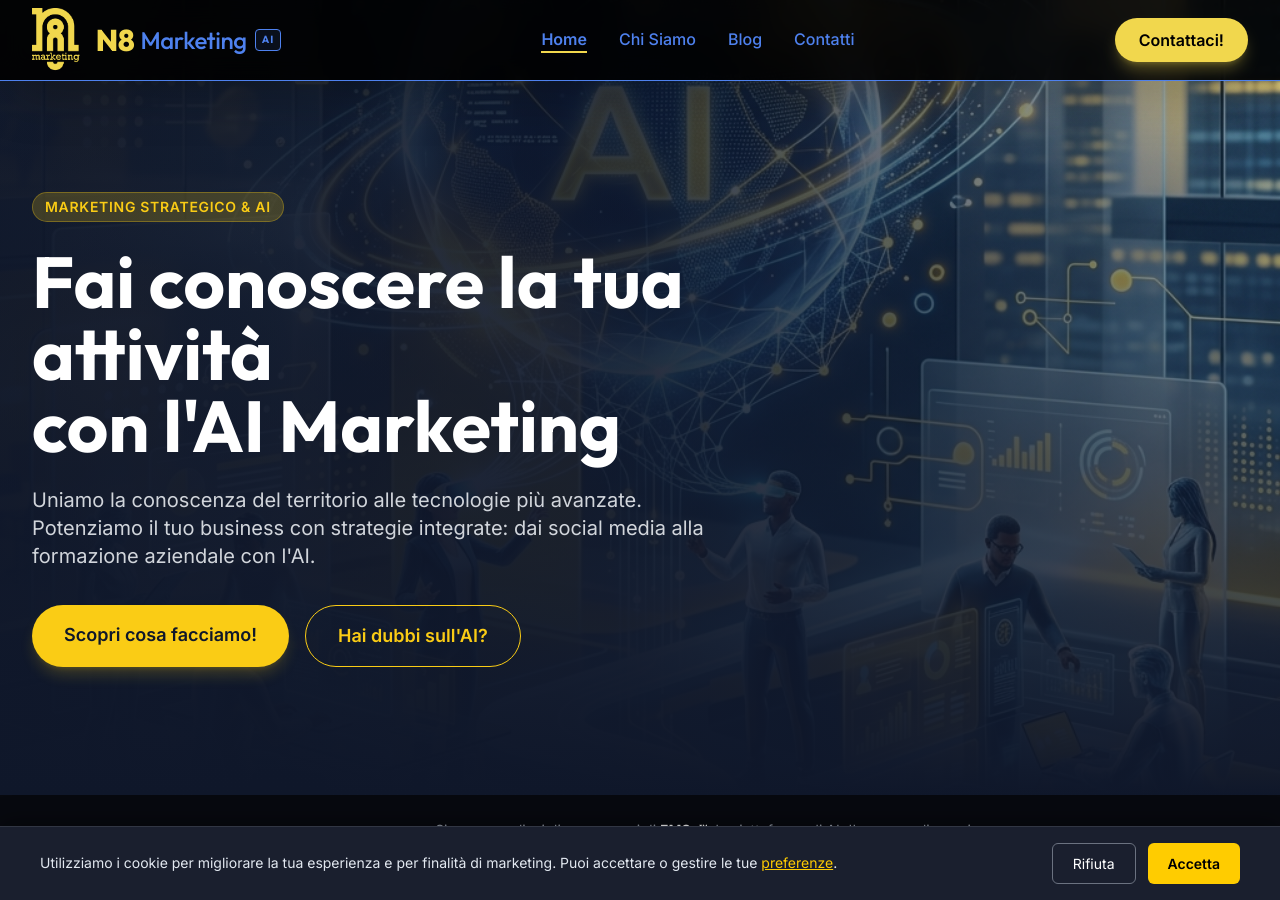
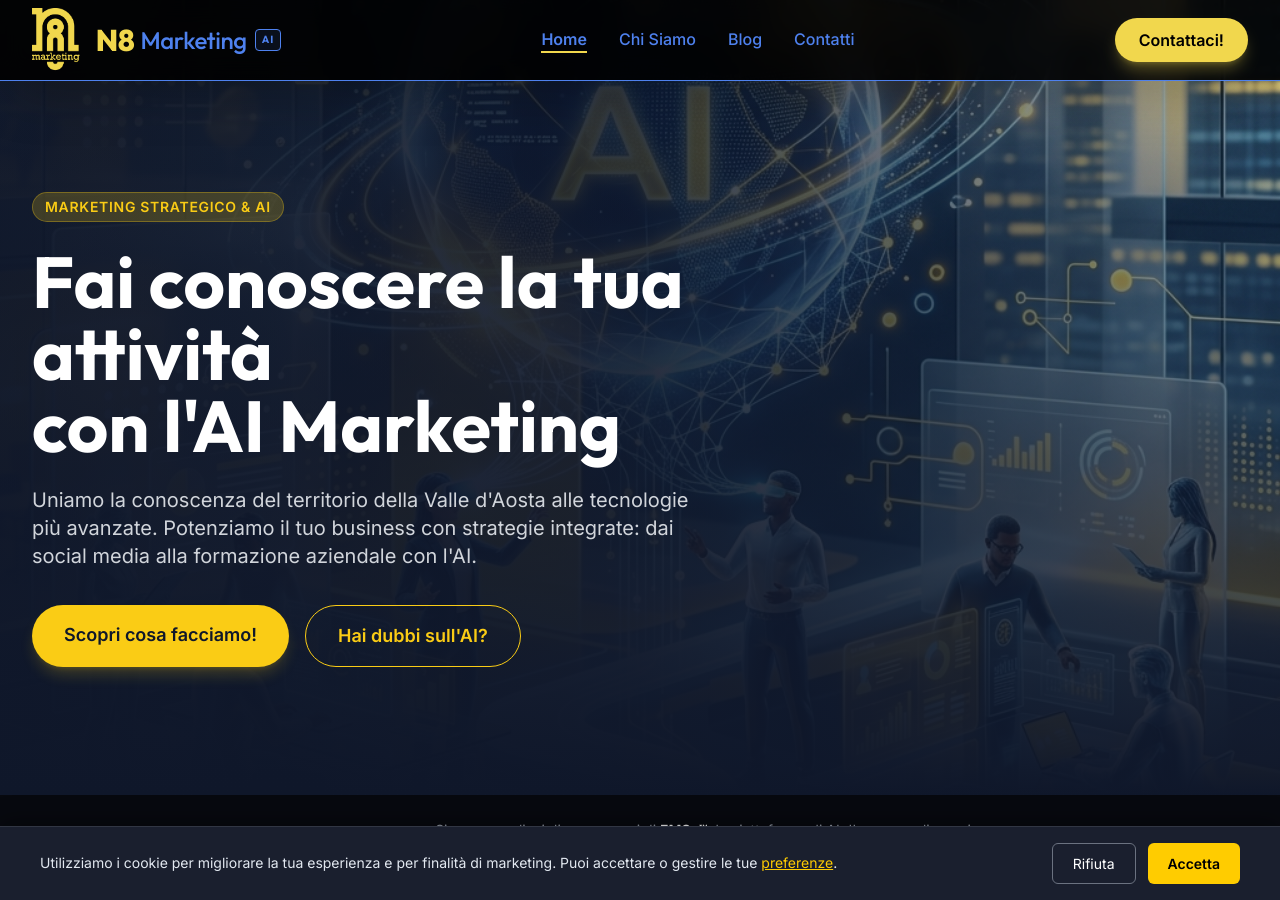
Before and after one commit to NicoDavN8/n8marketing-2026, a Jekyll site: the page index.html, which Jekyll copies as it is, in a window 1280 px wide and 900 px high. Built offline with Jekyll 4.4.1, drawn with Linux system fonts in a browser that asks for light colours; nearby versions of some CDN libraries.

Commit message:
Update hero subtitle: aggiungi 'della Valle d'Aosta' al testo
Co-Authored-By: Claude Sonnet 4.6 <noreply@anthropic.com>

```diff
--- a/index.html
+++ b/index.html
@@ -266,7 +266,7 @@
                     Fai conoscere la tua attività<br class="hidden lg:block"/> con l'<span class="text-gradient">AI Marketing</span>
                 </h1>
                 <p class="hero-subtitle text-lg md:text-xl text-gray-300 max-w-2xl font-light">
-                    Uniamo la conoscenza del territorio alle tecnologie più avanzate. Potenziamo il tuo business con strategie integrate: dai social media alla formazione aziendale con l'AI.
+                    Uniamo la conoscenza del territorio della Valle d'Aosta alle tecnologie più avanzate. Potenziamo il tuo business con strategie integrate: dai social media alla formazione aziendale con l'AI.
                 </p>
                 <div class="flex flex-col sm:flex-row hero-cta-wrapper">
                     <a href="#servizi" class="hero-cta bg-brand-yellow text-brand-blue px-8 py-4 rounded-full font-bold text-lg text-center hover:bg-yellow-400 active:scale-105 active:bg-yellow-500 transition shadow-lg shadow-brand-yellow/20">
```
